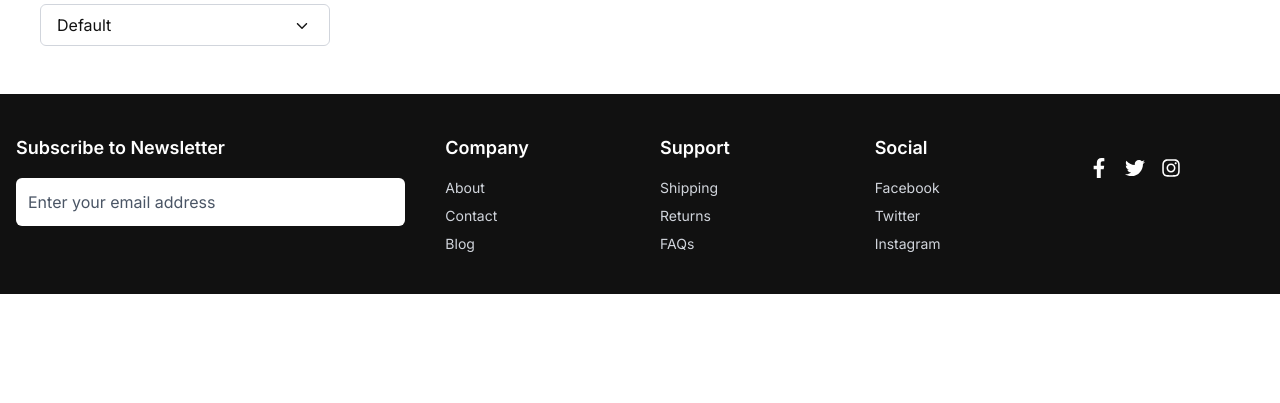
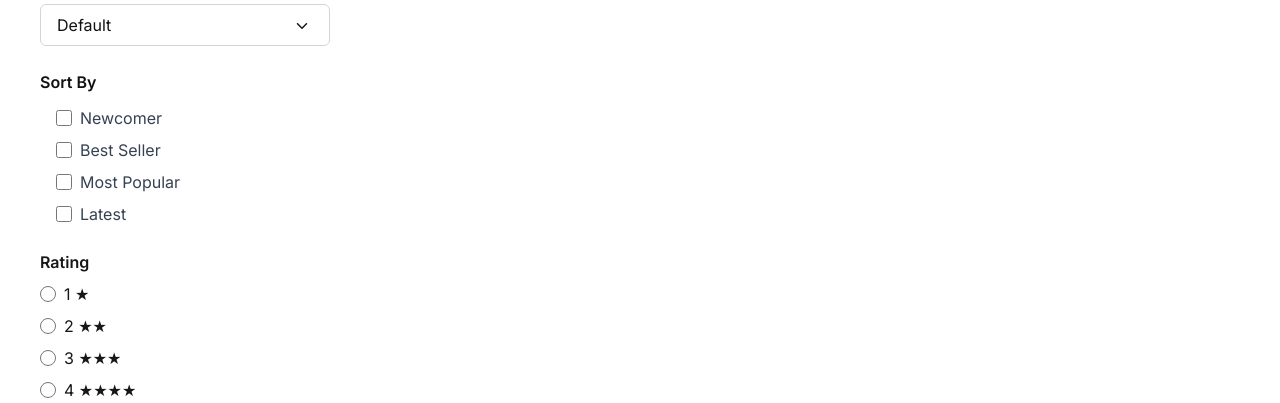
Before and after one commit to SajeedAninda/Tech-Gear, a Next.js app: page /shop in a window 1280 px wide. Shown: the part 549-952 px from the top of the page. Before the commit the page ends 843 px from the top, so only its background shows below. Built offline with nearby package versions, Linux system fonts and the light colour scheme; no server answers.

Commit message:
Completed rating

```diff
--- a/src/components/Shopping/AllProducts.jsx
+++ b/src/components/Shopping/AllProducts.jsx
@@ -117,10 +117,52 @@ const AllProducts = () => {
               <option value='low-to-high'>Price: Low to High</option>
               <option value='high-to-low'>Price: High to Low</option>
             </select>
-            <IoIosArrowDown className='absolute right-5 bottom-3'/>
+            <IoIosArrowDown className='absolute right-5 bottom-3' />
           </div>
         </div>
+
+        {/* Tagline  */}
+        <div className='mt-6'>
+          <h3 className='text-md font-semibold text-[#111] mb-3'>Sort By</h3>
+          <div className='mt-2 ml-4 space-y-2'>
+            {['Newcomer', 'Best Seller', 'Most Popular', 'Latest'].map(tag => (
+              <label
+                key={tag}
+                className='flex items-center space-x-2 cursor-pointer'
+              >
+                <input
+                  type='checkbox'
+                  className='h-4 w-4 text-blue-600 rounded border-gray-300 focus:ring-blue-500'
+                />
+                <span className='text-gray-700'>{tag}</span>
+              </label>
+            ))}
+          </div>
+        </div>
+
+        {/* Rating */}
+      <div className="mt-6">
+        <h3 className="text-md font-semibold text-text-[#111] mb-2">Rating</h3>
+        <ul className="space-y-2">
+          {[1, 2, 3, 4, 5].map(rating => (
+            <label key={rating} className="flex items-center space-x-2 cursor-pointer">
+              <input
+                type="radio"
+                name="rating"
+                className="h-4 w-4 text-[#111] border-gray-300 focus:ring-[#111]"
+              />
+              <span className="text-text-[#111]">
+                {rating} {Array(rating).fill('★').join('')}
+              </span>
+            </label>
+          ))}
+        </ul>
       </div>
+      </div>
+
+
+
+
 
       {/* PRODUCTS TAB  */}
       <div className='products w-[75%]'>
```
